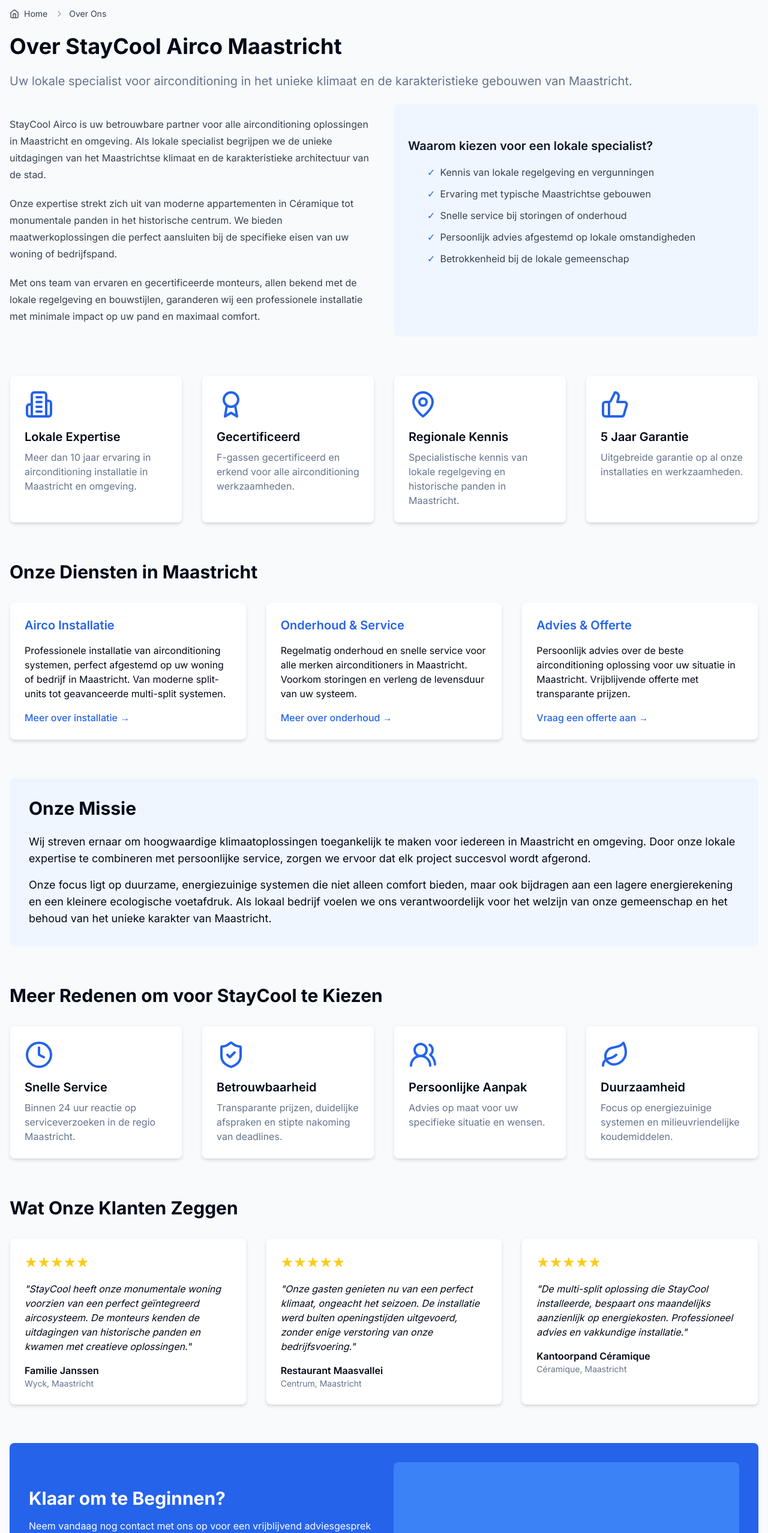
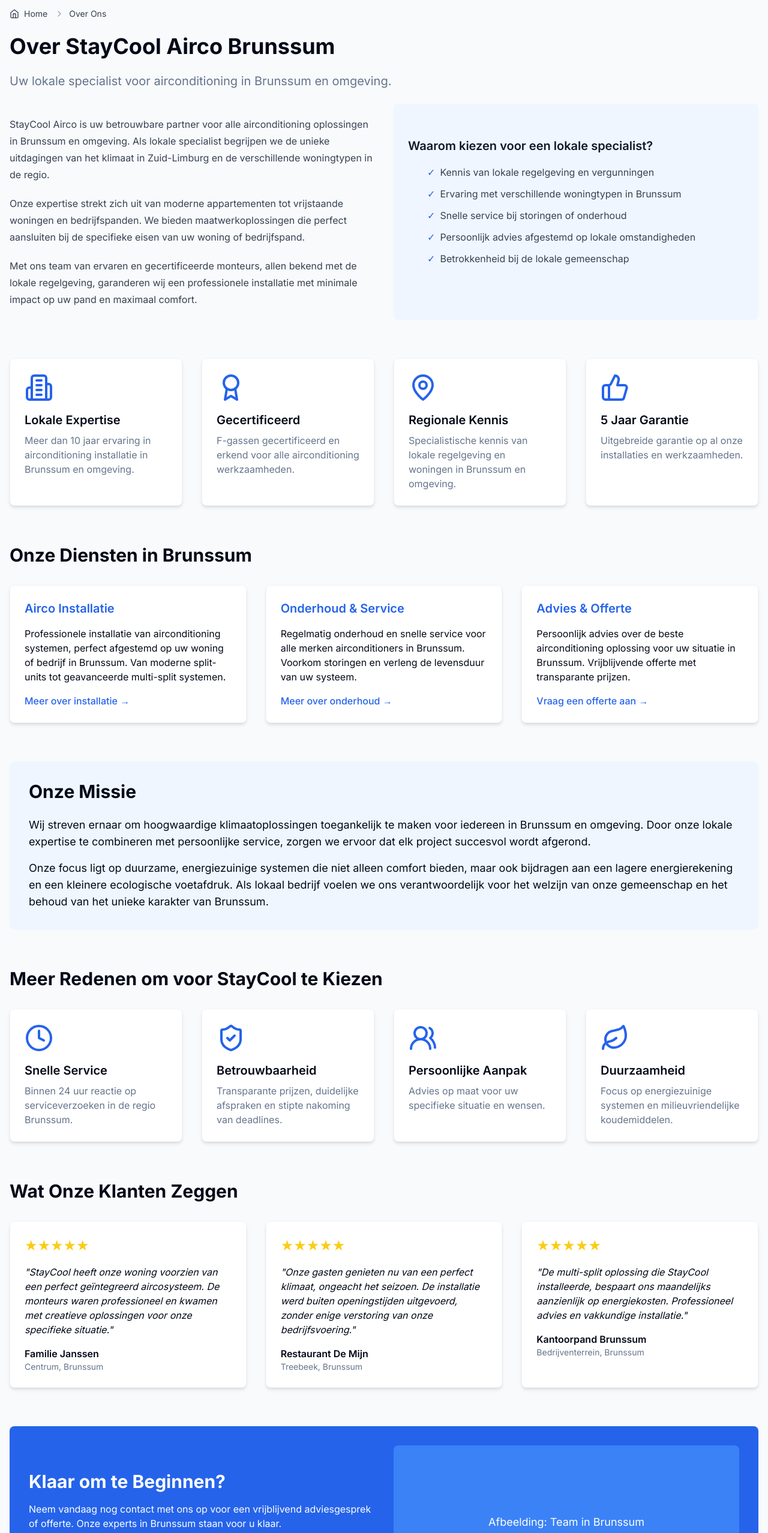
Before and after one commit to MarvinNL046/limburgseaircodeals.nl, a Next.js app: page /over-ons in a window 1280 px wide. Shown: the part 100-2655 px from the top of the page at 60% size. Built offline with nearby package versions, Linux system fonts and the light colour scheme.

Commit message:
Update Over Ons page to reference Brunssum instead of Maastricht

```diff
--- a/app/over-ons/page.tsx
+++ b/app/over-ons/page.tsx
@@ -4,15 +4,15 @@ import { Breadcrumb } from "@/components/navigation/breadcrumb";
 import Link from "next/link";
 
 export const metadata: Metadata = {
-  title: 'Over Ons | StayCool Airco Maastricht',
-  description: 'Maak kennis met StayCool Airco - uw lokale specialist voor airconditioning installatie, onderhoud en reparatie in Maastricht en omgeving. Ontdek onze expertise en persoonlijke aanpak.',
+  title: 'Over Ons | StayCool Airco Brunssum',
+  description: 'Maak kennis met StayCool Airco - uw lokale specialist voor airconditioning installatie, onderhoud en reparatie in Brunssum en omgeving. Ontdek onze expertise en persoonlijke aanpak.',
 };
 
 const features = [
   {
     icon: Building2,
     title: 'Lokale Expertise',
-    description: 'Meer dan 10 jaar ervaring in airconditioning installatie in Maastricht en omgeving.'
+    description: 'Meer dan 10 jaar ervaring in airconditioning installatie in Brunssum en omgeving.'
   },
   {
     icon: Award,
@@ -22,7 +22,7 @@ const features = [
   {
     icon: MapPin,
     title: 'Regionale Kennis',
-    description: 'Specialistische kennis van lokale regelgeving en historische panden in Maastricht.'
+    description: 'Specialistische kennis van lokale regelgeving en woningen in Brunssum en omgeving.'
   },
   {
     icon: ThumbsUp,
@@ -35,7 +35,7 @@ const additionalFeatures = [
   {
     icon: Clock,
     title: 'Snelle Service',
-    description: 'Binnen 24 uur reactie op serviceverzoeken in de regio Maastricht.'
+    description: 'Binnen 24 uur reactie op serviceverzoeken in de regio Brunssum.'
   },
   {
     icon: ShieldCheck,
@@ -57,17 +57,17 @@ const additionalFeatures = [
 const testimonials = [
   {
     name: "Familie Janssen",
-    location: "Wyck, Maastricht",
-    quote: "StayCool heeft onze monumentale woning voorzien van een perfect geïntegreerd aircosysteem. De monteurs kenden de uitdagingen van historische panden en kwamen met creatieve oplossingen."
+    location: "Centrum, Brunssum",
+    quote: "StayCool heeft onze woning voorzien van een perfect geïntegreerd aircosysteem. De monteurs waren professioneel en kwamen met creatieve oplossingen voor onze specifieke situatie."
   },
   {
-    name: "Restaurant Maasvallei",
-    location: "Centrum, Maastricht",
+    name: "Restaurant De Mijn",
+    location: "Treebeek, Brunssum",
     quote: "Onze gasten genieten nu van een perfect klimaat, ongeacht het seizoen. De installatie werd buiten openingstijden uitgevoerd, zonder enige verstoring van onze bedrijfsvoering."
   },
   {
-    name: "Kantoorpand Céramique",
-    location: "Céramique, Maastricht",
+    name: "Kantoorpand Brunssum",
+    location: "Bedrijventerrein, Brunssum",
     quote: "De multi-split oplossing die StayCool installeerde, bespaart ons maandelijks aanzienlijk op energiekosten. Professioneel advies en vakkundige installatie."
   }
 ];
@@ -82,24 +82,24 @@ export default function AboutPage() {
       <Breadcrumb items={breadcrumbItems} />
 
       <section className="mb-16">
-        <h1 className="text-4xl font-bold mb-6">Over StayCool Airco Maastricht</h1>
+        <h1 className="text-4xl font-bold mb-6">Over StayCool Airco Brunssum</h1>
         <div className="prose max-w-none">
           <p className="text-xl mb-6 text-muted-foreground">
-            Uw lokale specialist voor airconditioning in het unieke klimaat en de karakteristieke gebouwen van Maastricht.
+            Uw lokale specialist voor airconditioning in Brunssum en omgeving.
           </p>
           <div className="grid grid-cols-1 md:grid-cols-2 gap-8 mb-8">
             <div>
               <p className="mb-4">
-                StayCool Airco is uw betrouwbare partner voor alle airconditioning oplossingen in Maastricht en omgeving.
-                Als lokale specialist begrijpen we de unieke uitdagingen van het Maastrichtse klimaat en de karakteristieke
-                architectuur van de stad.
+                StayCool Airco is uw betrouwbare partner voor alle airconditioning oplossingen in Brunssum en omgeving.
+                Als lokale specialist begrijpen we de unieke uitdagingen van het klimaat in Zuid-Limburg en de verschillende
+                woningtypen in de regio.
               </p>
               <p className="mb-4">
-                Onze expertise strekt zich uit van moderne appartementen in Céramique tot monumentale panden in het historische
-                centrum. We bieden maatwerkoplossingen die perfect aansluiten bij de specifieke eisen van uw woning of bedrijfspand.
+                Onze expertise strekt zich uit van moderne appartementen tot vrijstaande woningen en bedrijfspanden.
+                We bieden maatwerkoplossingen die perfect aansluiten bij de specifieke eisen van uw woning of bedrijfspand.
               </p>
               <p>
-                Met ons team van ervaren en gecertificeerde monteurs, allen bekend met de lokale regelgeving en bouwstijlen,
+                Met ons team van ervaren en gecertificeerde monteurs, allen bekend met de lokale regelgeving,
                 garanderen wij een professionele installatie met minimale impact op uw pand en maximaal comfort.
               </p>
             </div>
@@ -112,7 +112,7 @@ export default function AboutPage() {
                 </li>
                 <li className="flex items-start">
                   <span className="text-blue-600 mr-2">✓</span>
-                  <span>Ervaring met typische Maastrichtse gebouwen</span>
+                  <span>Ervaring met verschillende woningtypen in Brunssum</span>
                 </li>
                 <li className="flex items-start">
                   <span className="text-blue-600 mr-2">✓</span>
@@ -146,12 +146,12 @@ export default function AboutPage() {
       </section>
 
       <section className="mb-16">
-        <h2 className="text-3xl font-bold mb-8">Onze Diensten in Maastricht</h2>
+        <h2 className="text-3xl font-bold mb-8">Onze Diensten in Brunssum</h2>
         <div className="grid grid-cols-1 md:grid-cols-3 gap-8">
           <div className="bg-white p-6 rounded-lg shadow-md border border-gray-100">
             <h3 className="text-xl font-semibold mb-4 text-blue-600">Airco Installatie</h3>
             <p className="mb-4">
-              Professionele installatie van airconditioning systemen, perfect afgestemd op uw woning of bedrijf in Maastricht.
+              Professionele installatie van airconditioning systemen, perfect afgestemd op uw woning of bedrijf in Brunssum.
               Van moderne split-units tot geavanceerde multi-split systemen.
             </p>
             <Link href="/diensten" className="text-blue-600 hover:underline font-medium">
@@ -161,7 +161,7 @@ export default function AboutPage() {
           <div className="bg-white p-6 rounded-lg shadow-md border border-gray-100">
             <h3 className="text-xl font-semibold mb-4 text-blue-600">Onderhoud & Service</h3>
             <p className="mb-4">
-              Regelmatig onderhoud en snelle service voor alle merken airconditioners in Maastricht.
+              Regelmatig onderhoud en snelle service voor alle merken airconditioners in Brunssum.
               Voorkom storingen en verleng de levensduur van uw systeem.
             </p>
             <Link href="/kennisbank/onderhoud-tips" className="text-blue-600 hover:underline font-medium">
@@ -171,7 +171,7 @@ export default function AboutPage() {
           <div className="bg-white p-6 rounded-lg shadow-md border border-gray-100">
             <h3 className="text-xl font-semibold mb-4 text-blue-600">Advies & Offerte</h3>
             <p className="mb-4">
-              Persoonlijk advies over de beste airconditioning oplossing voor uw situatie in Maastricht.
+              Persoonlijk advies over de beste airconditioning oplossing voor uw situatie in Brunssum.
               Vrijblijvende offerte met transparante prijzen.
             </p>
             <Link href="/offerte" className="text-blue-600 hover:underline font-medium">
@@ -184,13 +184,13 @@ export default function AboutPage() {
       <section className="bg-blue-50 p-8 rounded-lg mb-16">
         <h2 className="text-3xl font-bold mb-6">Onze Missie</h2>
         <p className="text-lg mb-4">
-          Wij streven ernaar om hoogwaardige klimaatoplossingen toegankelijk te maken voor iedereen in Maastricht en omgeving.
+          Wij streven ernaar om hoogwaardige klimaatoplossingen toegankelijk te maken voor iedereen in Brunssum en omgeving.
           Door onze lokale expertise te combineren met persoonlijke service, zorgen we ervoor dat elk project succesvol wordt afgerond.
         </p>
         <p className="text-lg">
           Onze focus ligt op duurzame, energiezuinige systemen die niet alleen comfort bieden, maar ook bijdragen aan een lagere
           energierekening en een kleinere ecologische voetafdruk. Als lokaal bedrijf voelen we ons verantwoordelijk voor het
-          welzijn van onze gemeenschap en het behoud van het unieke karakter van Maastricht.
+          welzijn van onze gemeenschap en het behoud van het unieke karakter van Brunssum.
         </p>
       </section>
 
@@ -233,7 +233,7 @@ export default function AboutPage() {
               <h2 className="text-3xl font-bold mb-4">Klaar om te Beginnen?</h2>
               <p className="mb-6">
                 Neem vandaag nog contact met ons op voor een vrijblijvend adviesgesprek of offerte.
-                Onze Maastrichtse experts staan voor u klaar.
+                Onze experts in Brunssum staan voor u klaar.
               </p>
               <div className="flex flex-wrap gap-4">
                 <Link
@@ -253,7 +253,7 @@ export default function AboutPage() {
             <div className="hidden md:block">
               {/* Placeholder for an image - in a real implementation, you would add an actual image */}
               <div className="bg-blue-500 h-64 rounded-lg flex items-center justify-center">
-                <span className="text-white text-lg">Afbeelding: Team in Maastricht</span>
+                <span className="text-white text-lg">Afbeelding: Team in Brunssum</span>
               </div>
             </div>
           </div>
```
